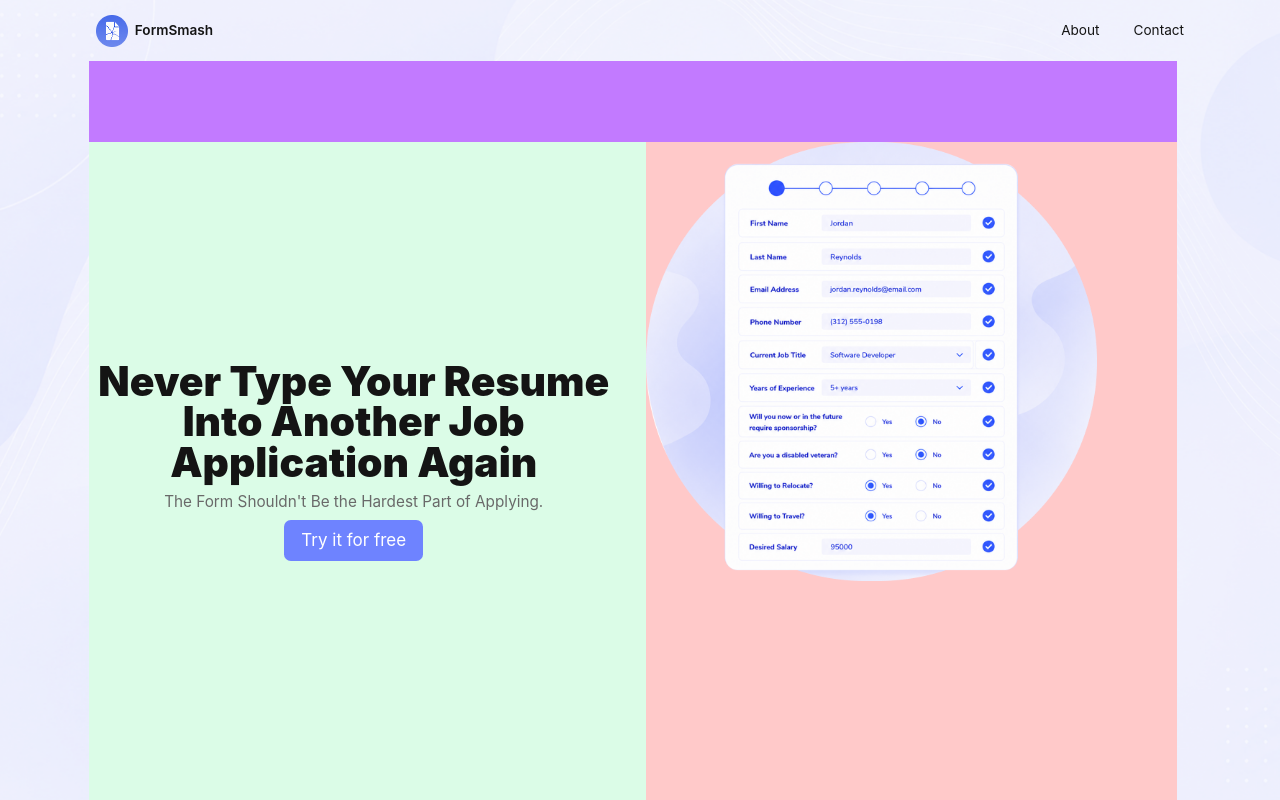
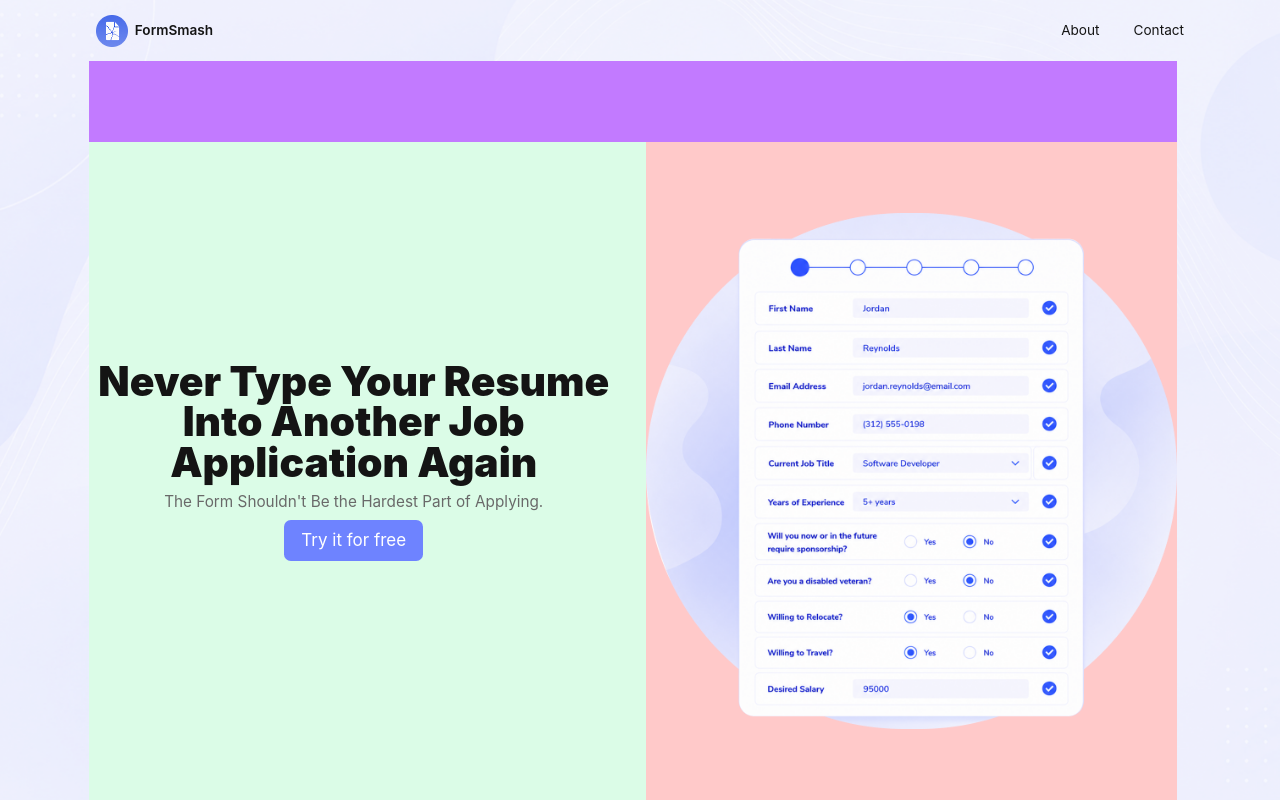
Before and after one commit to dmm22/formsmash-website, a React (Vite) app: page / in a window 1280 px wide. Shown: the top 800 px of the page. Built offline with nearby package versions, Linux system fonts and the light colour scheme.

Commit message:
Dead center hero

```diff
--- a/src/pages/home/components/Hero.tsx
+++ b/src/pages/home/components/Hero.tsx
@@ -37,8 +37,8 @@ export default function Hero() {
             Try it for free
           </button>
         </div>
-        <div className="h-full bg-red-200">
-          <img src={hero} alt="Hero image" className="max-h-11/12 lg:h-8/12" />
+        <div className="h-full items-center justify-center bg-red-200 lg:flex">
+          <img src={hero} alt="Hero image" className="max-h-11/12" />
         </div>
       </section>
     </div>
```
